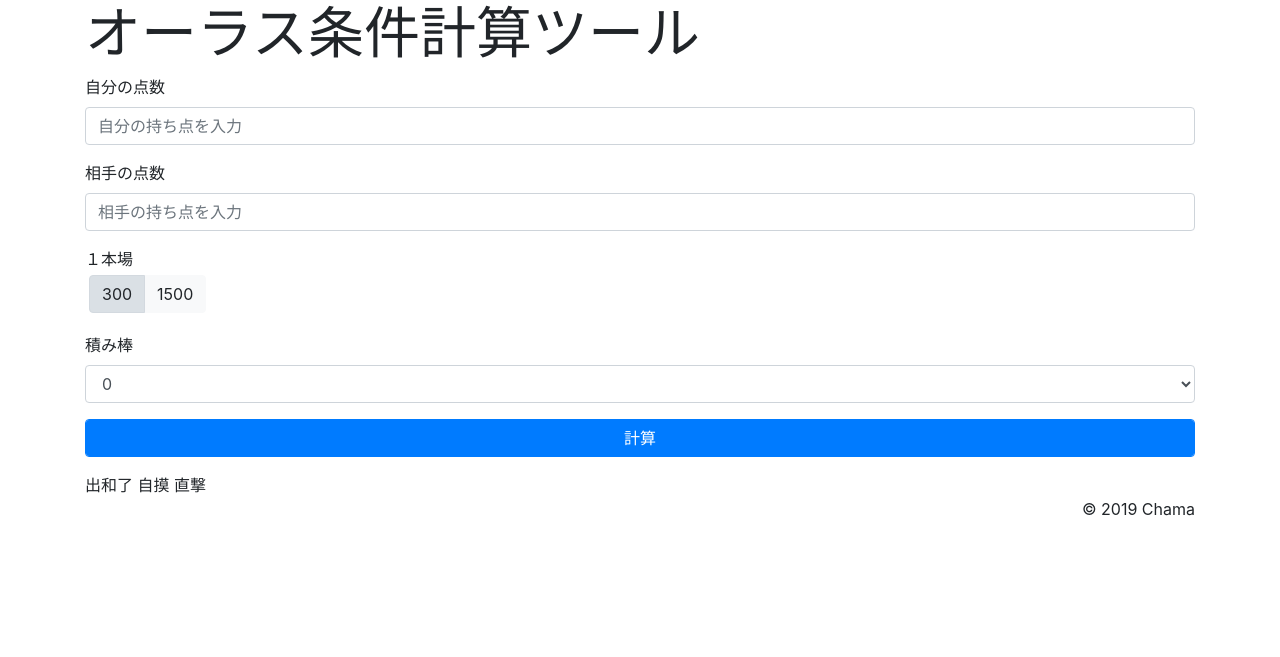
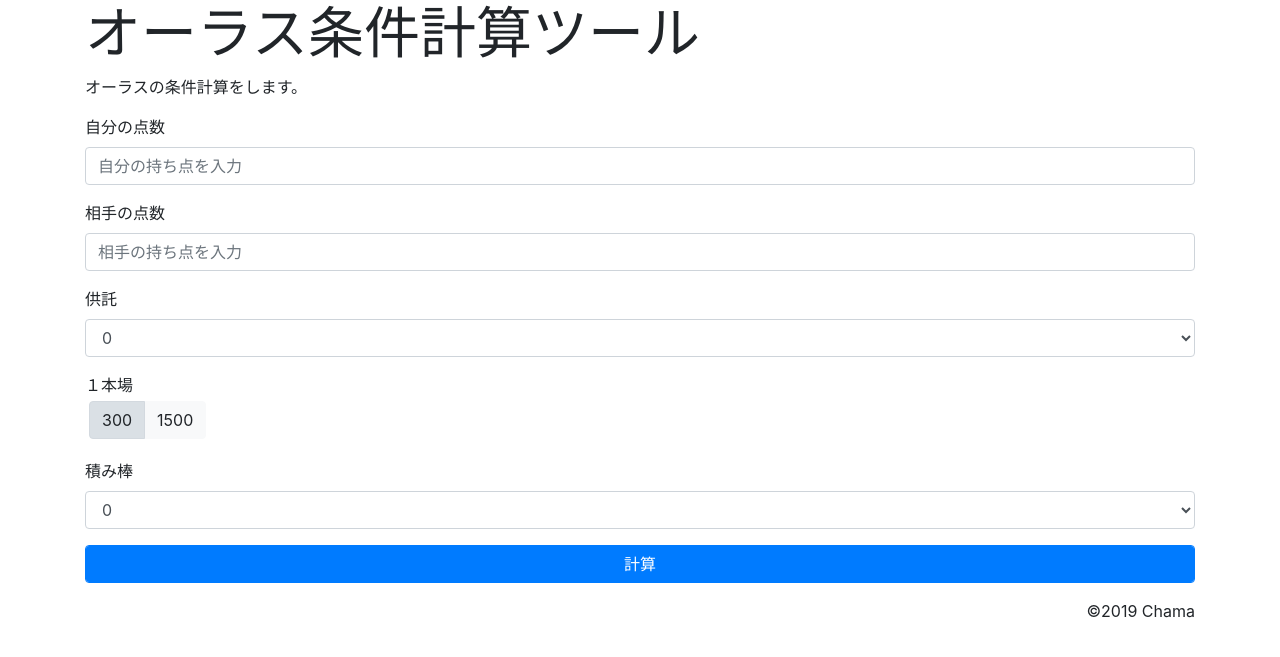
Before and after one commit to chama/calc-mahjong-alllast-condition, a Flask app: page / in a window 1280 px wide. Shown: the top 657 px of the page. Run offline with Flask 2, Linux system fonts and the light colour scheme; some libraries are stand-ins or nearby versions.

Commit message:
供託表示が無いことを修正

```diff
--- a/app.py
+++ b/app.py
@@ -1,11 +1,19 @@
-from flask import Flask, render_template, url_for
+from flask import Flask, render_template, url_for, request
 
 app = Flask(__name__)
 
 @app.route('/', methods=['GET'])
 def index():
-    return render_template('index.html', titile='calc')
+    return render_template('index.html', title='calc', message='オーラスの条件計算をします。')
 
+@app.route('/', methods=['POST'])
+def form():
+    m_point = request.form.get('my_point')
+    e_point = request.form.get('en_point')
+    kyoutaku = request.form.get('kyoutaku')
+    honba = request.form.get('honba')
+    tumibou = request.form.get('tumibou')
+    return render_template('index.html', title='calc', message=[m_point, e_point, kyoutaku, honba, tumibou])
 
 
 
--- a/templates/index.html
+++ b/templates/index.html
@@ -9,65 +9,93 @@
 {% endblock %}
 
 {% block content %}
+
+<p>{{ message }}</p>
+
+<form method="post" action="/">
     <div class="form-group">
         <label for="my-score">
             自分の点数
         </label>
-    <input type="text" class="form-control" id="my_point" placeholder="自分の持ち点を入力">
+        <input type="text" name="my_point" class="form-control" id="my_point" placeholder="自分の持ち点を入力">
     </div>
     <div class="form-group">
             <label for="enemy-score">
                 相手の点数
             </label>
-        <input type="text" class="form-control" id="ene_point" placeholder="相手の持ち点を入力">
+            <input type="text" name="en_point" class="form-control" id="en_point" placeholder="相手の持ち点を入力">
         </div>
+
+    <div class="form-group">
+        <label for="kyoutaku">供託</label>
+        <select name="kyoutaku" id="kyoutaku" class="form-control">
+            <option value="0">0</option>
+            <option value="1000">1000</option>
+            <option value="2000">2000</option>
+            <option value="3000">3000</option>
+            <option value="4000">4000</option>
+            <option value="5000">5000</option>
+            <option value="6000">6000</option>
+            <option value="7000">7000</option>
+            <option value="8000">8000</option>
+            <option value="9000">9000</option>
+            <option value="10000">10000</option>
+            <option value="11000">11000</option>
+            <option value="12000">12000</option>
+            <option value="13000">13000</option>
+            <option value="14000">14000</option>
+            <option value="15000">15000</option>
+            <option value="16000">16000</option>
+            <option value="17000">17000</option>
+            <option value="18000">18000</option>
+            <option value="19000">19000</option>
+            <option value="20000">20000</option>
+        </select>
+    </div>
+
     <div class="form-group">
         <div class="">１本場</div>
         <div class="m-1 btn-group btn-group-toggle" data-toggle="buttons">
             <label for="" class="btn btn-light active">
-            <input type="radio" name="options" id="300"> 300
+                <input type="radio" name="honba" id="t300" value="300" checked> 300
             </label>
             <label for="" class="btn btn-light">
-            <input type="radio" name="options" id="1500"> 1500
+                <input type="radio" name="honba" id="t1500" value="1500"> 1500
             </label>
         </div>
     </div>
     <div class="form-group">
         <label for="tumibou">積み棒</label>
-    <select id="tumibou" class="form-control">
-        <option value="">0</option>
-        <option value="">1</option>
-        <option value="">2</option>
-        <option value="">3</option>
-        <option value="">4</option>
-        <option value="">5</option>
-        <option value="">6</option>
-        <option value="">7</option>
-        <option value="">8</option>
-        <option value="">9</option>
-        <option value="">10</option>
-        <option value="">11</option>
-        <option value="">12</option>
-        <option value="">13</option>
-        <option value="">14</option>
-        <option value="">15</option>
-        <option value="">16</option>
-        <option value="">17</option>
-        <option value="">18</option>
-        <option value="">19</option>
-        <option value="">20</option>
+        <select name="tumibou" id="tumibou" class="form-control">
+            <option value="0">0</option>
+            <option value="1">1</option>
+            <option value="2">2</option>
+            <option value="3">3</option>
+            <option value="4">4</option>
+            <option value="5">5</option>
+            <option value="6">6</option>
+            <option value="7">7</option>
+            <option value="8">8</option>
+            <option value="9">9</option>
+            <option value="10">10</option>
+            <option value="11">11</option>
+            <option value="12">12</option>
+            <option value="13">13</option>
+            <option value="14">14</option>
+            <option value="15">15</option>
+            <option value="16">16</option>
+            <option value="17">17</option>
+            <option value="18">18</option>
+            <option value="19">19</option>
+            <option value="20">20</option>
         </select>
     </div>
     <div class="form-group">
         <input type="submit" class="form-control btn btn-primary" value="計算">
     </div>
-<div class="">
-    出和了
-    自摸
-    直撃
-</div>
+</form>
 {% endblock %}
 
 {% block footer %}
-&copy; 2019 Chama
+&copy;2019 Chama
 {% endblock %}
```
Lines whose indentation alone changed are shown as unchanged.
